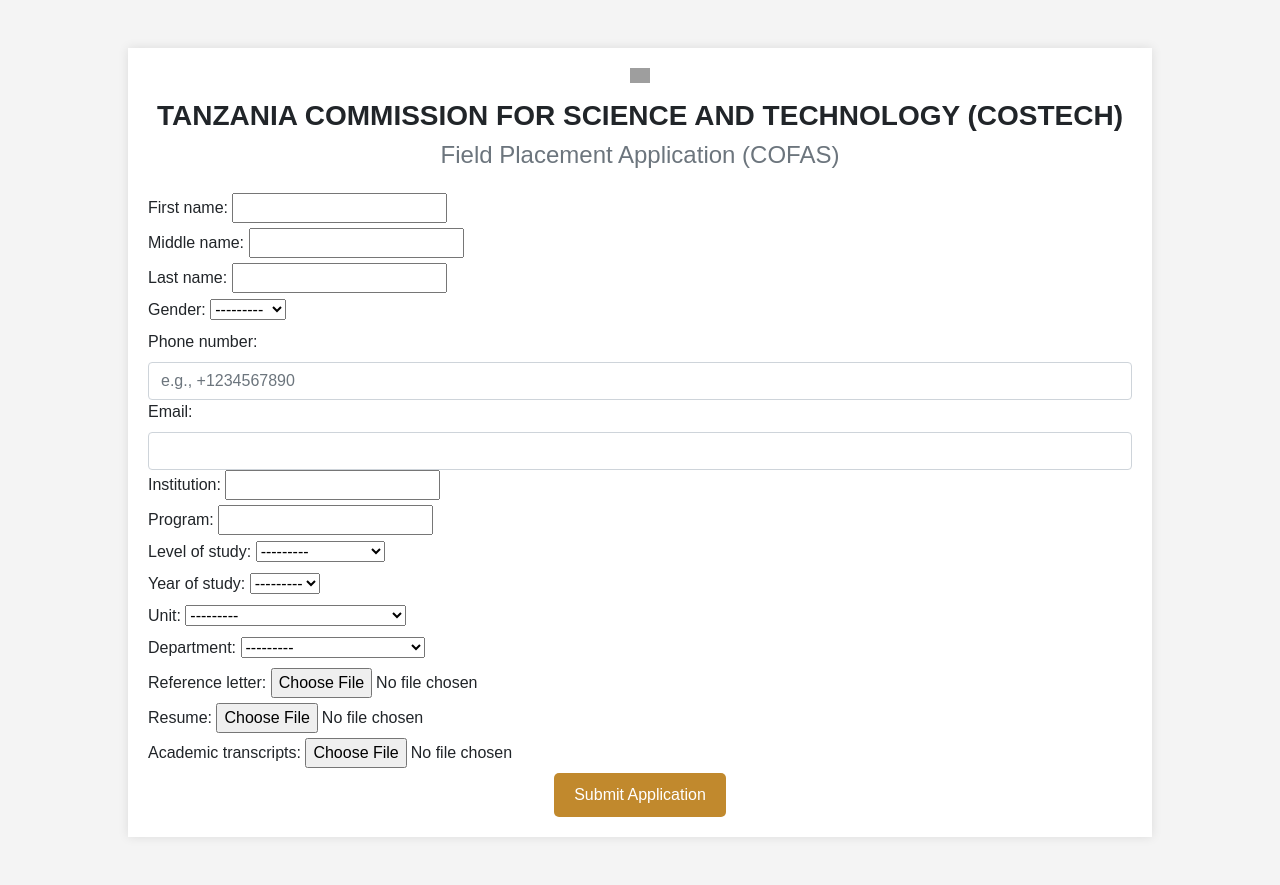
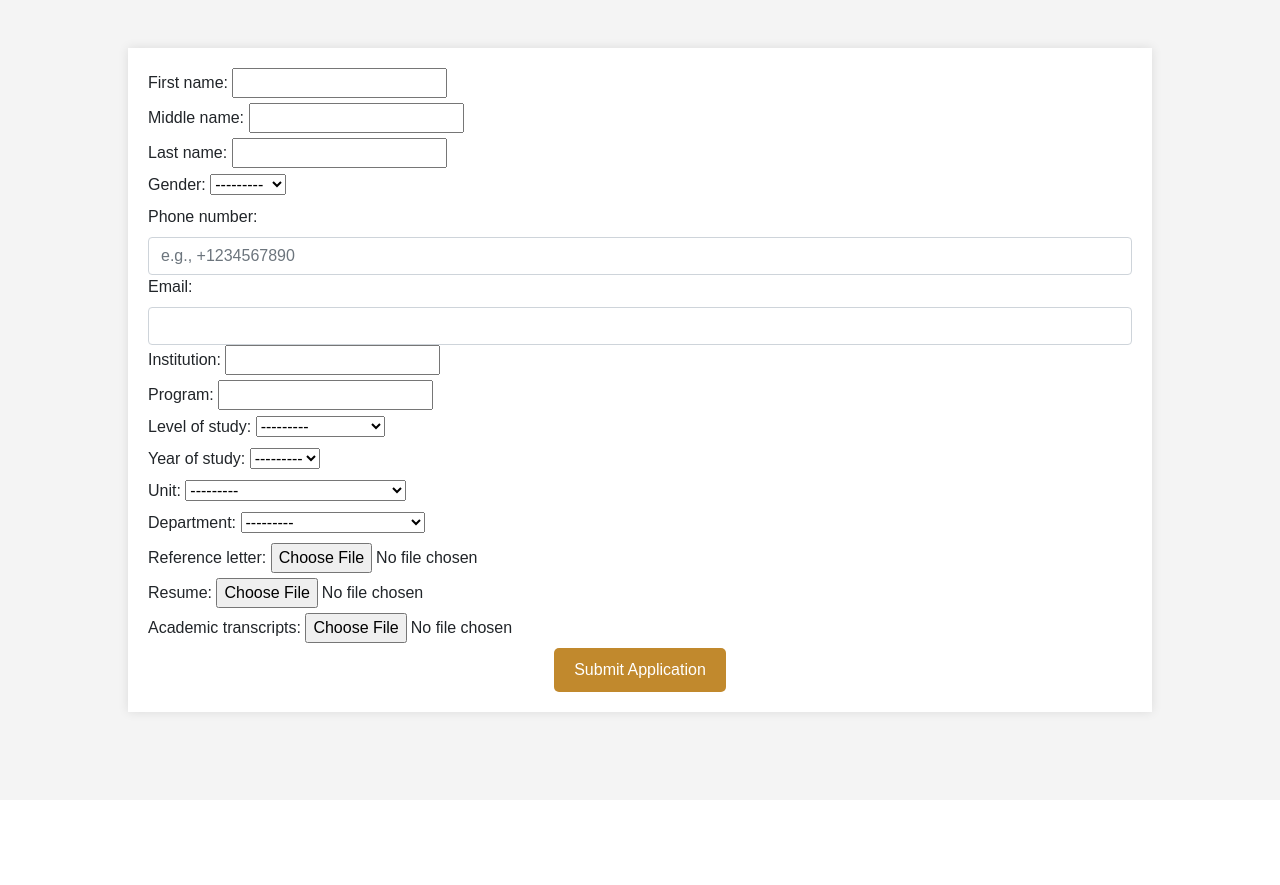
Before and after one commit to louissosthenes9/COFAS-2025, a Django app: page /applications/ in a window 1280 px wide. After the commit the page ends 719 px from the top, so only its background shows below. Run offline with Django 5.2, Linux system fonts and the light colour scheme; some libraries are stand-ins or nearby versions; grey boxes are pictures that could not be loaded.

Commit message:
my fixes

```diff
--- a/applications/templates/form.html
+++ b/applications/templates/form.html
@@ -2,16 +2,6 @@
 {% load static %}
 {% block content %}
     <div class="container my-5">
-        <header class="text-center mb-4">
-            <div class="header-logo mb-3">
-                <a href='https://www.costech.or.tz/'>
-                    <img src="{% static 'images/costechlogo.png' %}" alt="COSTECH Logo" class="img-fluid" height="20" width="20">
-                </a>
-             </div>
-            <h1 class="h3 font-weight-bold">TANZANIA COMMISSION FOR SCIENCE AND TECHNOLOGY (COSTECH)</h1>
-            <h2 class="h4 text-muted">Field Placement Application (COFAS)</h2>
-        </header>
-
         <form method="POST" enctype="multipart/form-data" class="needs-validation" novalidate>
 
             {% csrf_token %}
```
Also changed, not shown: db.sqlite3 (added).
